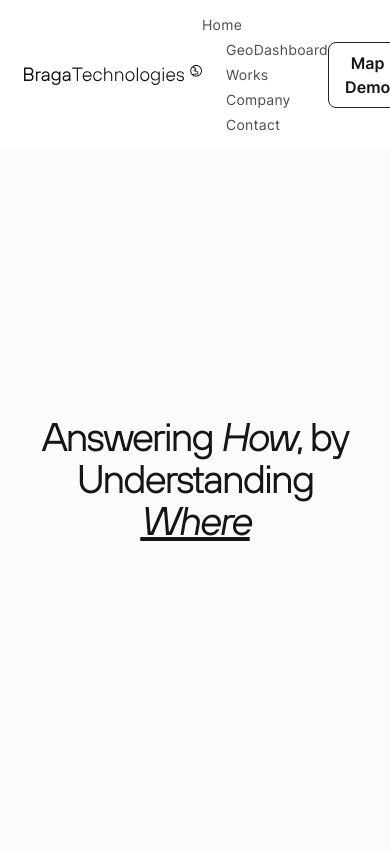
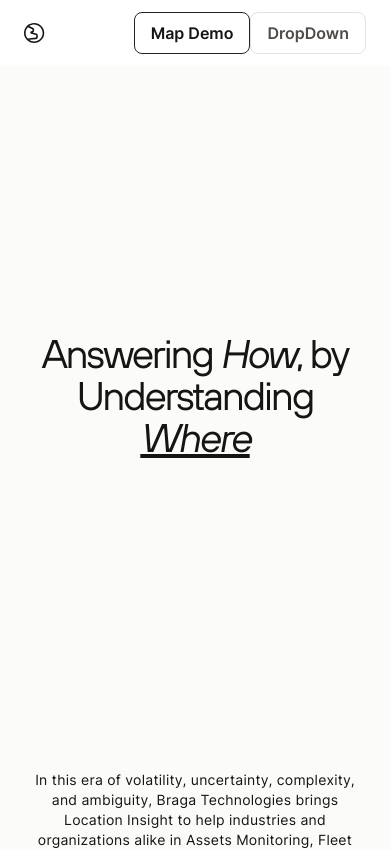
Before and after one commit to FelineJTD/braga-technologies-main-site, a Next.js app: page / in a window 390 px wide. Shown: the top 850 px of the page. Built offline with nearby package versions, Linux system fonts and the light colour scheme.

Commit message:
add mobile nav draft

```diff
--- a/components/navbar.js
+++ b/components/navbar.js
@@ -2,17 +2,45 @@
 import Link from 'next/link'
 
 export default function Navbar() {
+  const openMobileNav = () => {
+    document.getElementById('mobile-nav').style.transform = 'translateY(0)';
+  }
+
+  const closeMobileNav = () => {
+    document.getElementById('mobile-nav').style.transform = 'translateY(-100vh)';
+  }
+
   return (
-    <nav className='flex items-center justify-between w-full px-6 py-3 bg-white text-gray-600 bg-opacity-80 backdrop-blur sticky top-0 z-40'>
-      <img src='/logo-braga-full.svg' alt='Braga Technologies Logo' className='h-5' />
-      <div className='justify-self-center space-x-6'>
+    <>
+      {/* MOBILE NAV */}
+      <nav id='mobile-nav' className='h-screen w-full bg-white bg-opacity-90 backdrop-blur z-50 fixed p-6 duration-500 translate-y-[-100vh] lg:hidden'>
+        <div className='flex flex-col space-y-6 text-right'>
+          <button onClick={closeMobileNav}>Close Nav</button>
+          <Link href='/'><a className='un text-lg'>Home</a></Link>
+          <a href='https://geodashboard.braga.co.id/' rel='noreferrer noopener' className='un text-lg'>GeoDashboard</a>
+          <Link href='/'><a className='un text-lg'>Works</a></Link>
+          <Link href='/'><a className='un text-lg'>Company</a></Link>
+          <Link href='/'><a className='un text-lg'>Contact</a></Link>
+        </div>
+      </nav>
+
+      {/* DESKTOP NAV */}
+      <nav className='flex items-center justify-between w-full px-6 py-3 bg-white text-gray-600 bg-opacity-75 backdrop-blur sticky top-0 z-40'>
+        {/* Logo images might be redundant, can be combined with conditionals */}
+        <img src='/logo-braga-full.svg' alt='Braga Technologies Logo' className='hidden md:block h-5' />
+        <img src='/logo-braga-sm.svg' alt='Braga Technologies Logo' className='md:hidden h-5' />
+        <div className='justify-self-center space-x-6 hidden lg:block'>
           <Link href='/'><a className='un text-sm'>Home</a></Link>
           <a href='https://geodashboard.braga.co.id/' rel='noreferrer noopener' className='un text-sm'>GeoDashboard</a>
           <Link href='/'><a className='un text-sm'>Works</a></Link>
           <Link href='/'><a className='un text-sm'>Company</a></Link>
           <Link href='/'><a className='un text-sm'>Contact</a></Link>
         </div>
+        <div>
           <button className='buttonLight text-gray-900 bg-white bg-opacity-50'>Map Demo</button>
+          <button onClick={openMobileNav} className='lg:hidden'>DropDown</button>
+        </div>
       </nav>
+    </>
   )
 }
```
Lines whose indentation alone changed are shown as unchanged.
